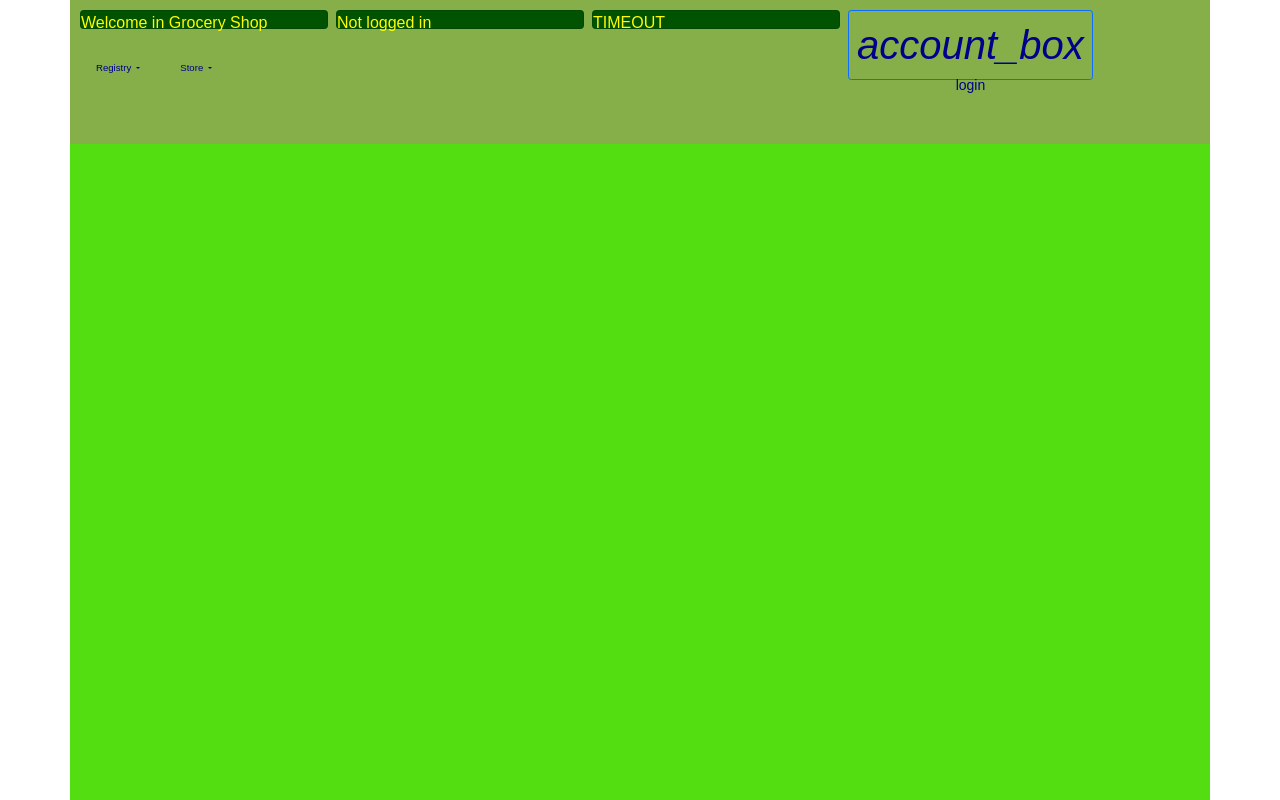
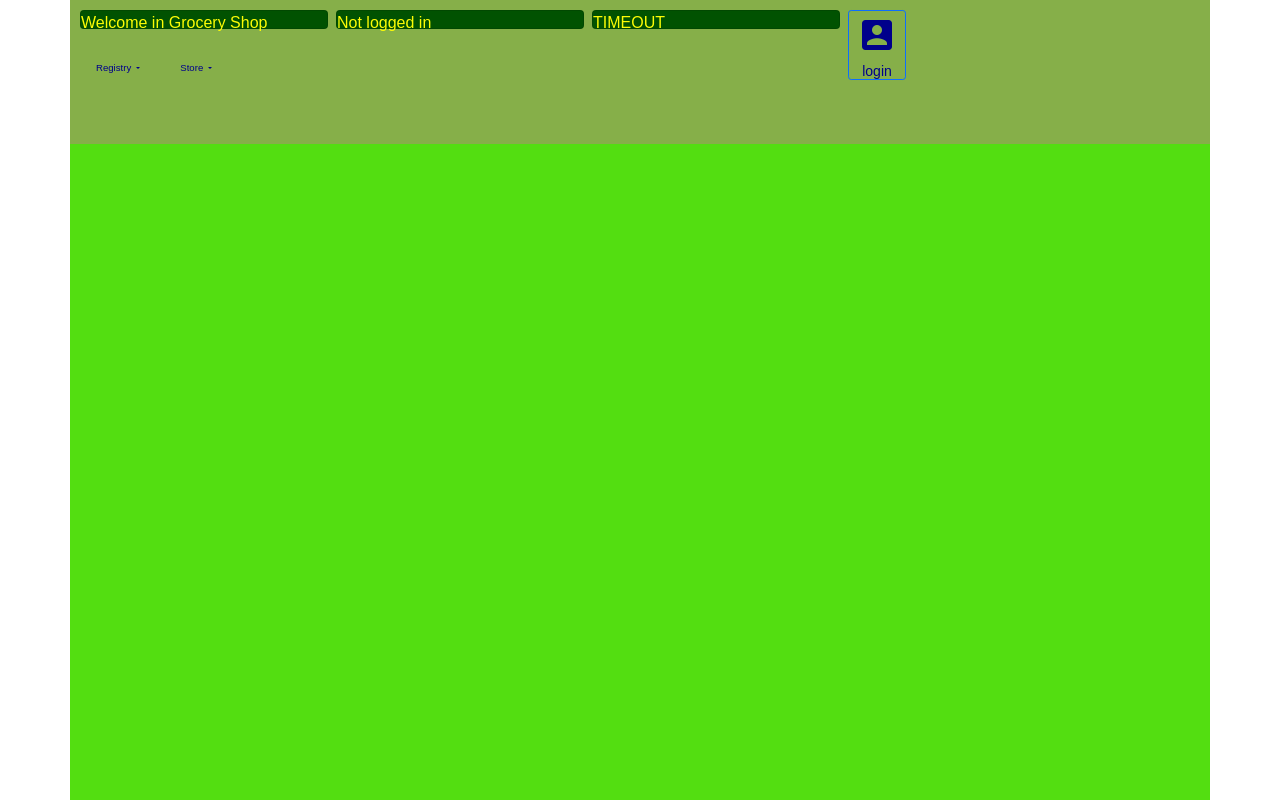
Before and after one commit to mturcs/my-app, an Angular app: page / in a window 1280 px wide. Built offline with nearby package versions, Linux system fonts and the light colour scheme.

Commit message:
modify material icon

```diff
--- a/package.json
+++ b/package.json
@@ -11,11 +11,13 @@
   "private": true,
   "dependencies": {
     "@angular/animations": "~13.0.0",
+    "@angular/cdk": "^13.0.1",
     "@angular/common": "~13.0.0",
     "@angular/compiler": "~13.0.0",
     "@angular/core": "~13.0.0",
     "@angular/forms": "~13.0.0",
     "@angular/localize": "~13.0.0",
+    "@angular/material": "^13.0.1",
     "@angular/platform-browser": "~13.0.0",
     "@angular/platform-browser-dynamic": "~13.0.0",
     "@angular/router": "~13.0.0",
--- a/src/app/grs-login/grs-login.component.html
+++ b/src/app/grs-login/grs-login.component.html
@@ -1,7 +1,7 @@
 <!doctype html>
 <html>
 
-
+  <link href="https://fonts.googleapis.com/icon?family=Material+Icons" rel="stylesheet">
 
   <ng-template #content let-modal>
     <div class="modal-header">
--- a/tsconfig.json
+++ b/tsconfig.json
@@ -18,6 +18,7 @@
     "importHelpers": true,
     "target": "es2017",
     "module": "es2020",
+    "skipLibCheck": true,
     "lib": [
       "es2020",
       "dom"
```
Also changed, not shown: 1 other file (tests, documents, lock files or other folders).
